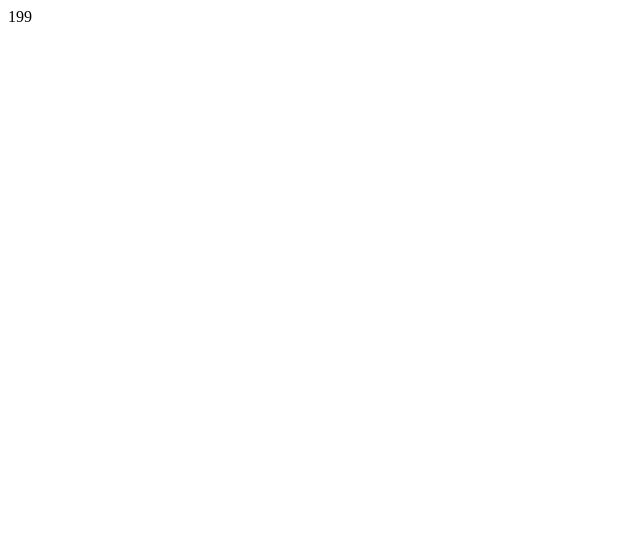
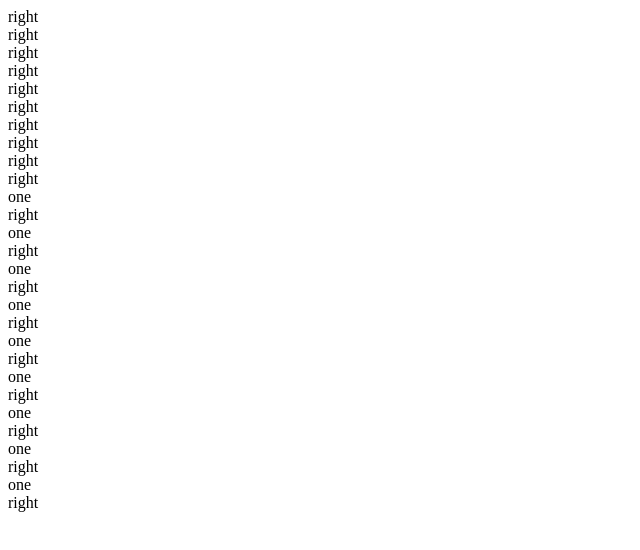
Before and after one commit to jay-gami/js-task, a plain HTML site: page javascript.html in a window 1280 px wide. Shown: the whole page, without its empty margins (0-640 px from the left). Drawn offline with Linux system fonts and the light colour scheme.

Commit message:
while loop inside if statement

```diff
--- a/javascript.html
+++ b/javascript.html
@@ -214,18 +214,19 @@
 //   i++;
 // }while(i<car.length);
 
+// for(i=3;i<21;i++){
 
+// document.write("correct <br>")
+// }
 
-const numbers = [45, 4, 9, 16, 25];
-let sum = numbers.reduce(myFunction, 100);
-
-function myFunction(total, value) {
-  return total + value;
+let i=1;
+while(i<20){
+  if(i>10){
+    document.write("one <br>");
+  }
+  document.write("right <br>")
+i++;
 }
-document.write(sum)
-
-
-
 
 
 
```
